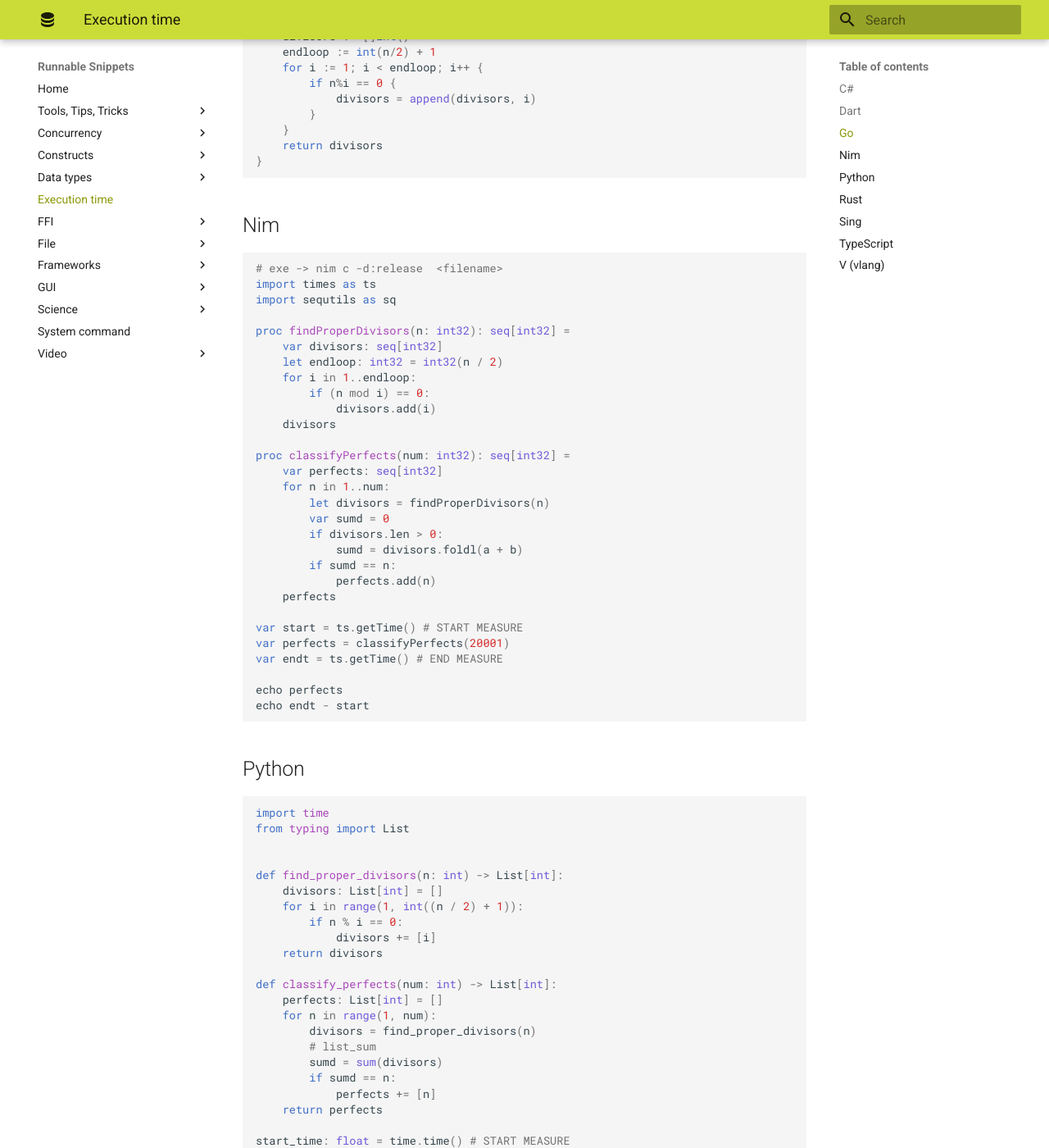
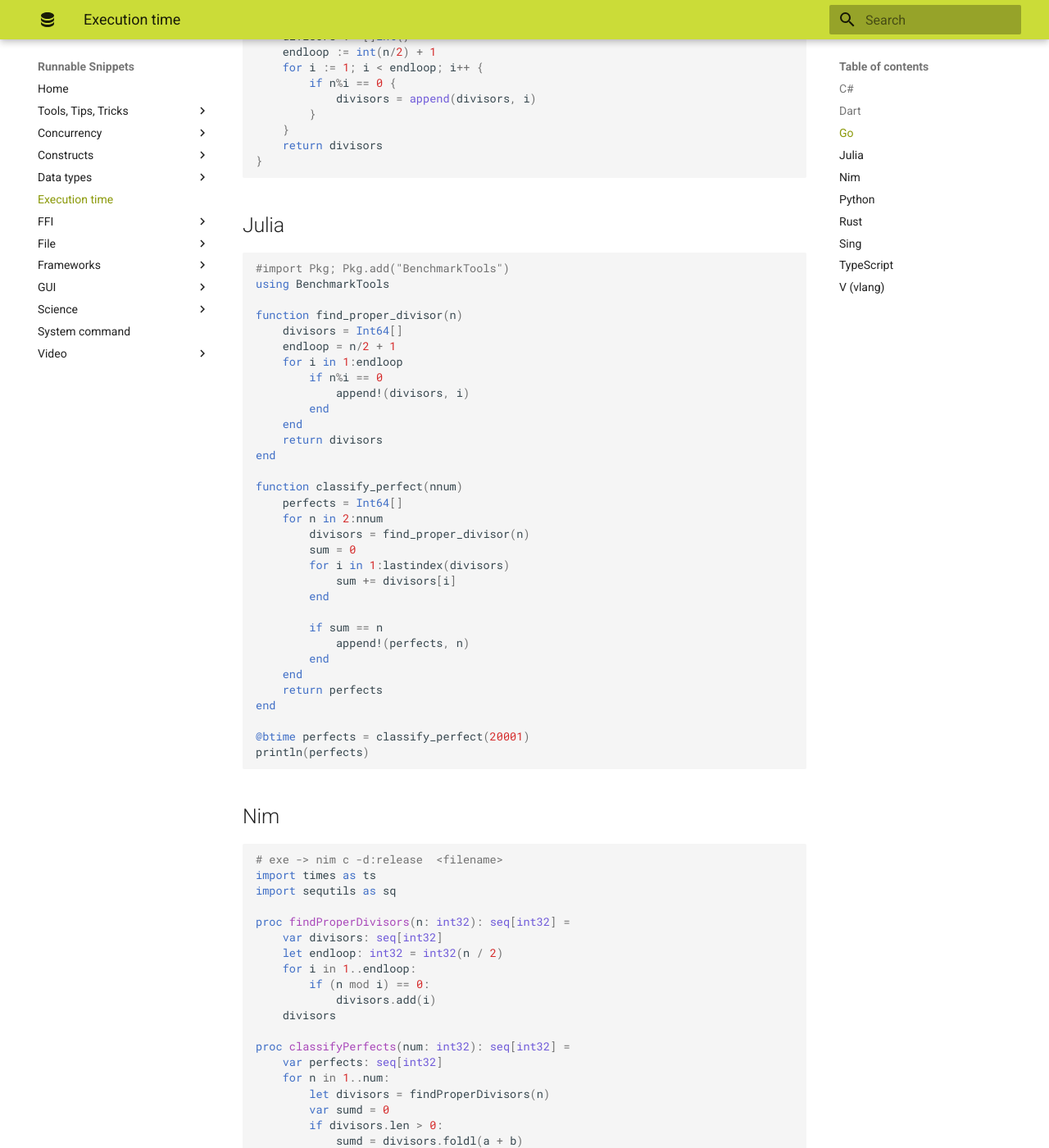
Before and after one commit to wegmarken2006/snippets_src, an MkDocs documentation site: the page built from docs/Execution time.md, in a window 1280 px wide and 1400 px high, scrolled down 2657 px. Shown: the whole window at 82% size. Built offline with MkDocs 1.6.1 and Material for MkDocs 9.7.7, drawn with Linux system fonts in a browser that asks for light colours; some of the changed text lies outside the part shown.

Commit message:
julia list exetime

````diff
--- a/docs/Execution time.md
+++ b/docs/Execution time.md
@@ -139,6 +139,42 @@ func findProperDivisor(n int) []int {
 	}
 	return divisors
 }
+```
+
+## Julia
+```julia
+#import Pkg; Pkg.add("BenchmarkTools")
+using BenchmarkTools
+
+function find_proper_divisor(n)
+    divisors = Int64[]
+    endloop = n/2 + 1
+    for i in 1:endloop
+        if n%i == 0
+            append!(divisors, i)
+        end
+    end
+    return divisors
+end
+
+function classify_perfect(nnum)
+    perfects = Int64[]
+    for n in 2:nnum
+        divisors = find_proper_divisor(n)
+        sum = 0
+        for i in 1:lastindex(divisors)
+            sum += divisors[i]
+        end
+
+        if sum == n
+            append!(perfects, n)
+        end
+    end
+    return perfects
+end
+
+@btime perfects = classify_perfect(20001)
+println(perfects)
 ```
 
 ## Nim
@@ -341,22 +377,25 @@ function findProperDivisor(n: number) {
 
 ## V (vlang)
 ```Go
+// note: int seems to be a i32 also on a 64bit machine
+// so used i64 instead of int
 import time
 
-fn main () {
-	start := time.ticks()
-	perfects := classify_perfect(20001)
-	finish := time.ticks()
-    println("$perfects")
-	println('Execution time ${finish - start} ms')
+fn main() {
+    stopwatch := time.new_stopwatch() //START MEASURE
+    perfects := classify_perfect(20001)
+    duration := stopwatch.elapsed() //END MEASURE
+
+    println("\n$perfects")
+    println("\nElapsed: $duration")
 }
 
-fn classify_perfect(nnum int) []int {
-	mut perfects := []int{}
 
-	for n := 1; n < nnum; n++ {
-        divisors := find_proper_divisor(n)
-        mut sum := 0
+fn classify_perfect(nnum i64) []i64 {
+    mut perfects := []i64{}
+    for n := 1; n < nnum; n++ {
+        mut divisors := find_proper_divisor(n)
+        mut sum := i64(0)
         for i := 0; i < divisors.len; i++ {
             sum += divisors[i]
         }
````
Also changed, not shown: other parts of docs/Execution time.md (+4 -4 lines), docs/List.md (+39 -0 lines), docs/index.md (+1 -0 lines).
